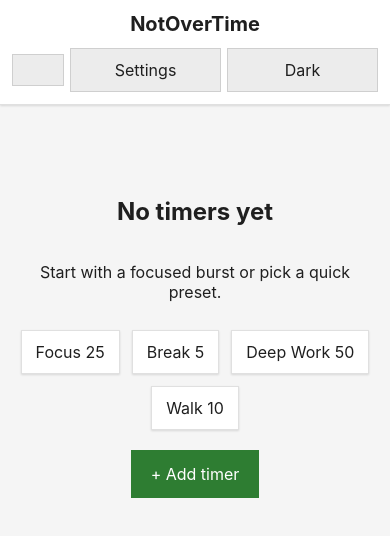
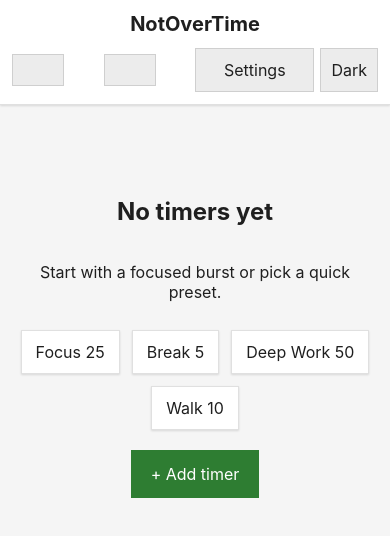
Before and after one commit to wal-z1/NotOverTime, a React (Vite) app: page / in a window 390 px wide. Shown: the top 536 px of the page. Built offline with nearby package versions, Linux system fonts and the light colour scheme.

Commit message:
Add compact mode header toggle

```diff
--- a/src/App.jsx
+++ b/src/App.jsx
@@ -585,8 +585,21 @@ function App() {
             <button
               className="switch"
               type="button"
+              aria-label="Toggle site notifications"
               aria-pressed={settings.siteNotifications}
-            onClick={toggleSiteNotifications}
+              onClick={toggleSiteNotifications}
+            >
+              <span className="switch-thumb" />
+            </button>
+          </label>
+          <label className="switch-row">
+            <span>Compact mode</span>
+            <button
+              className="switch"
+              type="button"
+              aria-label="Toggle compact mode"
+              aria-pressed={settings.compactMode}
+              onClick={() => setSettings((current) => ({ ...current, compactMode: !current.compactMode }))}
             >
               <span className="switch-thumb" />
             </button>
--- a/src/styles.css
+++ b/src/styles.css
@@ -595,13 +595,20 @@ button:active {
   .header-actions {
     grid-column: 1;
     grid-row: 2;
+    display: grid;
+    grid-template-columns: auto minmax(0, 1fr) minmax(0, 1fr) auto;
     gap: 6px;
     width: 100%;
-    justify-content: center;
+    align-items: stretch;
+    justify-content: stretch;
   }
 
   .switch-row span {
     display: none;
+  }
+
+  .switch-row {
+    justify-content: center;
   }
 
   .brand-wrap h1 {
@@ -609,7 +616,7 @@ button:active {
   }
 
   .icon-button {
-    flex: 1;
+    width: 100%;
     padding: 0 10px;
   }
 
```
